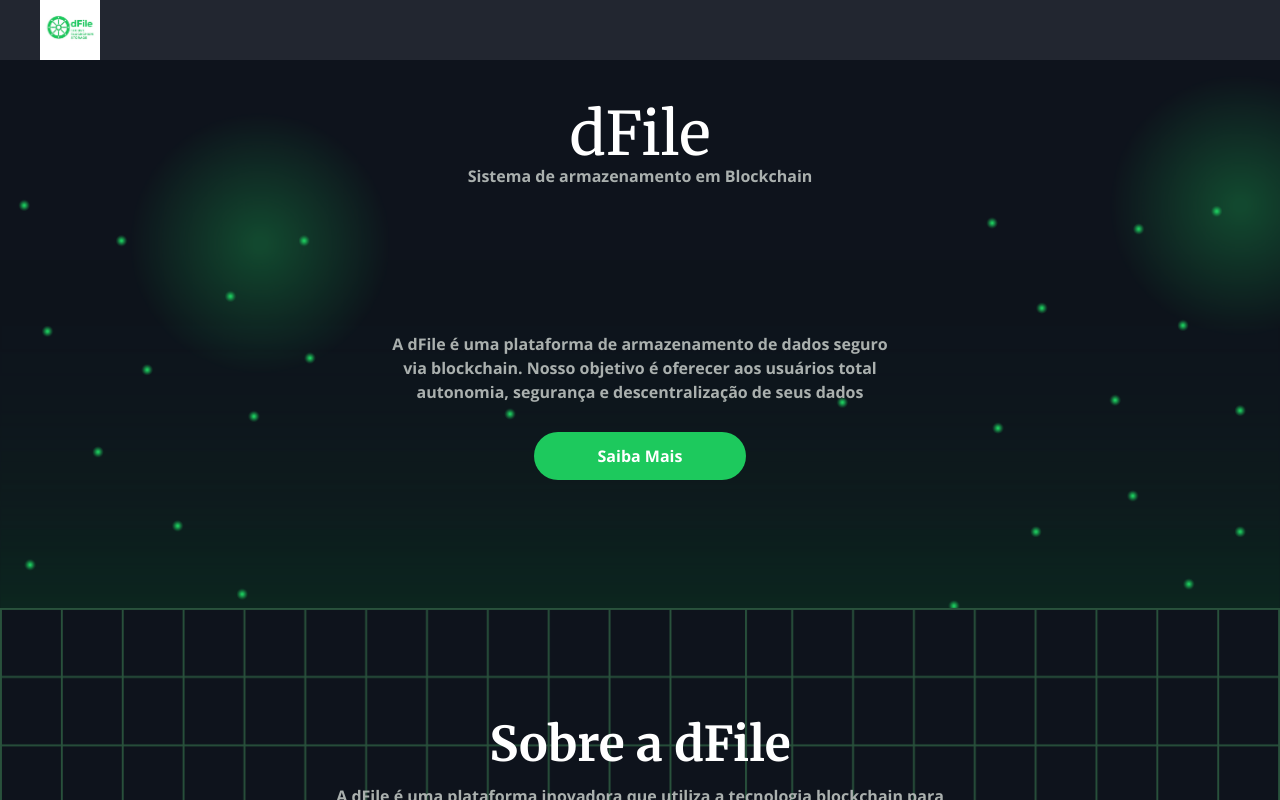
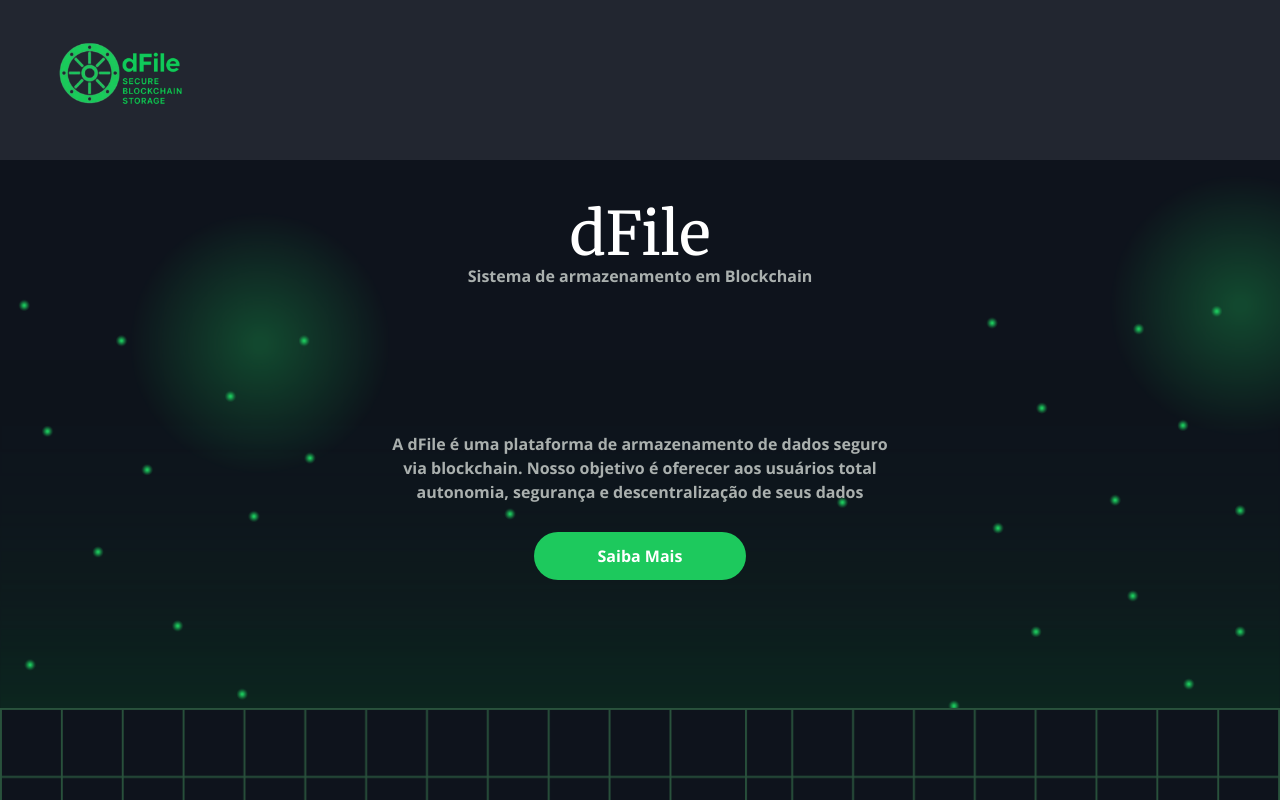
Before and after one commit to Daniel-san8/deFIle-landing, a Next.js app: page / in a window 1280 px wide. Shown: the top 800 px of the page. Built offline with nearby package versions, Linux system fonts and the light colour scheme.

Commit message:
feat: new logo

```diff
--- a/src/app/page.tsx
+++ b/src/app/page.tsx
@@ -46,7 +46,7 @@
 
     <>
       <header className="bg-[var(--color-header)]">
-        <Image src={"/assets/logo.png"} className="pl-10" height={100} width={100} alt="logo" />
+        <Image src={"/assets/logobg.png"} className="pl-10" height={200} width={200} alt="logo" />
       </header>
       <main className={`${merriweather.className} text-center text-white bg-cover bg-[url(/assets/bg7.png)]`}>
         <h1 className="text-6xl pt-11">dFile</h1>
@@ -215,7 +215,7 @@
 
       <footer className={`${openSans.className} flex flex-col justify-between bg-[var(--color-bg-secondary)] items-center md:flex-row`}>
         <div className="flex gap-6 py-12 items-center md:py-36 md:pl-12 lg:pl-24 lg:gap-20">
-          <Image src={"/assets/logo.png"} className="pl-10" height={150} width={150} alt="logo" />
+          <Image src={"/assets/logobg.png"} className="pl-10" height={200} width={200} alt="logo" />
           <ul className="text-[var(--color-text-primary)] text-sm flex flex-col gap-y-4 font-bold">
             <li><a href="#enterprise">Empresa</a></li>
             <li><a href="#about">Sobre</a></li>
```
Also changed, not shown: public/assets/logobg.png (added).
